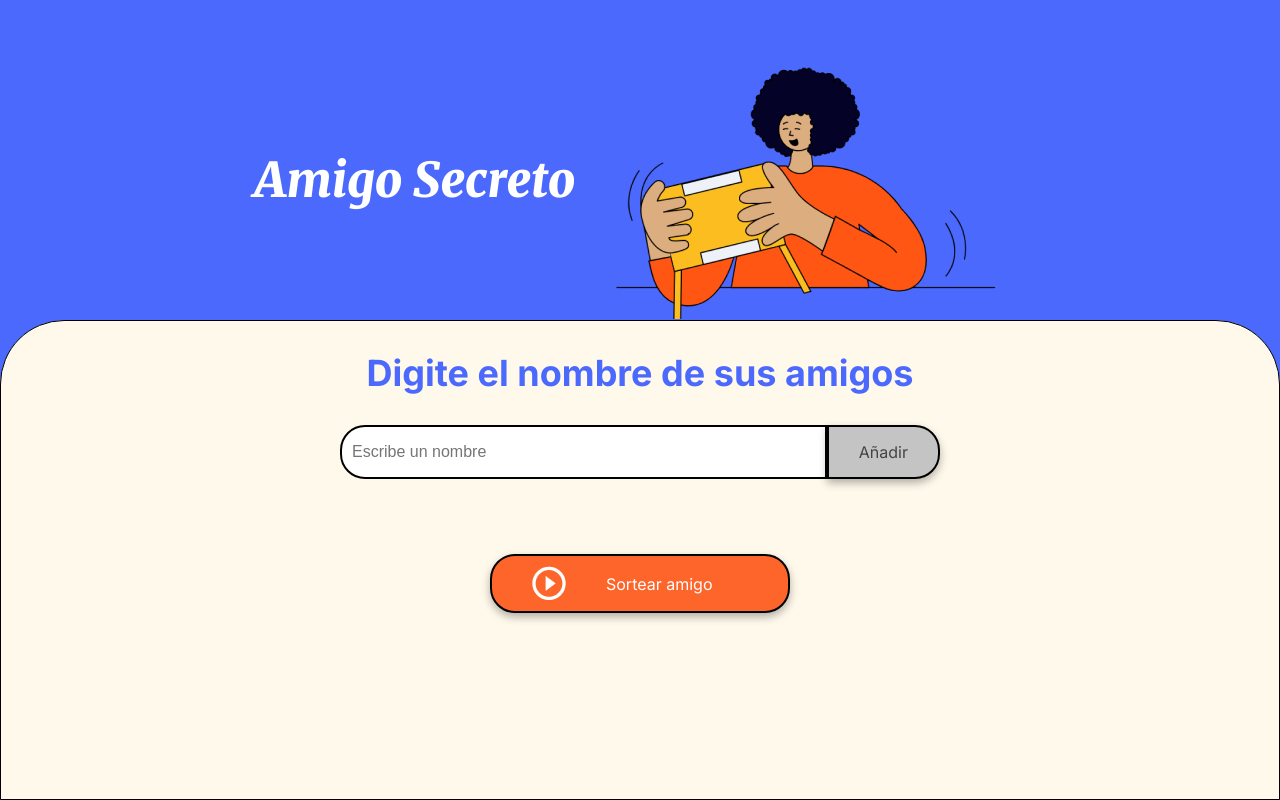
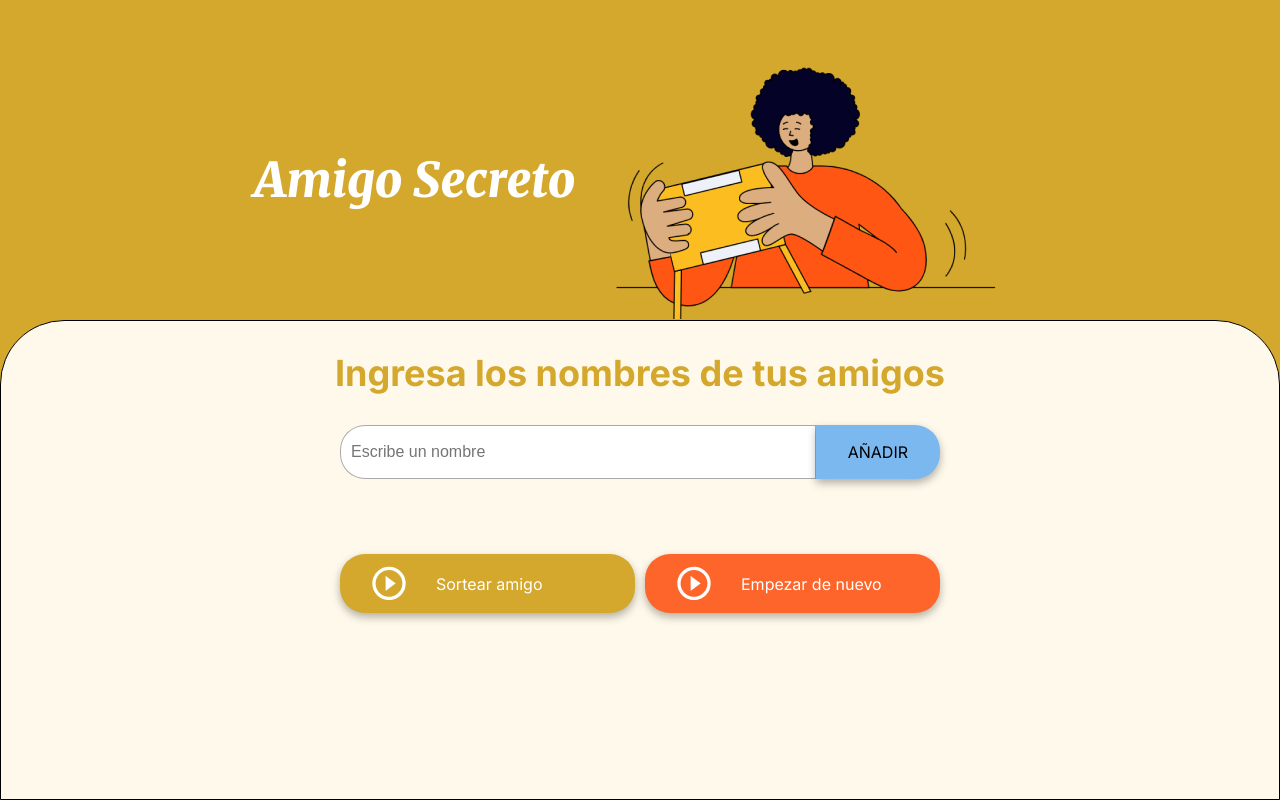
Before and after one commit to FeddericoGarcia/one-alura_secret-friend-challenge, a plain HTML site: page index.html in a window 1280 px wide. Drawn offline with Linux system fonts and the light colour scheme.

Commit message:
Complete challenge

```diff
--- a/app.js
+++ b/app.js
@@ -1 +1,45 @@
-// El principal objetivo de este desafío es fortalecer tus habilidades en lógica de programación. Aquí deberás desarrollar la lógica para resolver el problema.
+let listaAmigos = [];
+
+let agregarAmigo = () =>{
+    let nombre = document.getElementById('amigo').value;
+
+    if(validarInput( nombre )){
+        listaAmigos.push( nombre.toUpperCase() );
+        document.getElementById('amigo').value = '';
+        visualizarArray( listaAmigos );
+        console.log(listaAmigos)
+    }
+}
+
+let validarInput = ( nombre ) =>{
+
+    if( nombre.trim() === '' ){
+        alert('Por favor, escribí el nombre de un amigo');
+        return false;
+    }
+    return true;
+}
+
+let visualizarArray = ( listaAmigos ) =>{
+    let mostrarLista = document.getElementById('listaAmigos');
+    mostrarLista.innerHTML = listaAmigos.map( nombre => `<li>${nombre}</li>`).join('\n');
+}
+
+let sortearAmigo = () =>{
+    let mostrarResultado = document.getElementById('resultado')
+
+    if( listaAmigos.length === 0 ){
+        alert('No hay amigos en la lista');
+        return;
+    }
+
+    let amigoSorteado = Math.floor(Math.random() * listaAmigos.length);
+    mostrarResultado.innerHTML = `El amigo sorteado es: ${listaAmigos[amigoSorteado]}`;
+}
+
+let borrarDatos = () =>{
+    listaAmigos = [];
+    document.getElementById('listaAmigos').innerHTML = '';
+    document.getElementById('amigo').value = '';
+    document.getElementById('resultado').innerHTML = '';
+}
--- a/index.html
+++ b/index.html
@@ -18,10 +18,10 @@
         </header>
 
         <section class="input-section">
-            <h2 class="section-title">Digite el nombre de sus amigos</h2>
+            <h2 class="section-title">Ingresa los nombres de tus amigos</h2>
             <div class="input-wrapper">
                 <input type="text" id="amigo" class="input-name" placeholder="Escribe un nombre">
-                <button class="button-add" onclick="agregarAmigo()">Añadir</button>
+                <button class="button-add" onclick="agregarAmigo()">AÑADIR</button>
             </div>
 
             <ul id="listaAmigos" class="name-list" aria-labelledby="listaAmigos" role="list"></ul>
@@ -32,6 +32,10 @@
                     <img src="assets/play_circle_outline.png" alt="Ícono para sortear">
                     Sortear amigo
                 </button>
+                <button class="button-clear" onclick="borrarDatos()" aria-label="Borrar datos cargados">
+                    <img src="assets/play_circle_outline.png" alt="Ícono para sortear">
+                    Empezar de nuevo
+                </button>
             </div>
         </section>
     </main>
--- a/style.css
+++ b/style.css
@@ -1,9 +1,11 @@
 :root {
-    --color-primary: #4B69FD;
+    --color-primary: #d4a82d;
     --color-secondary: #FFF9EB;
-    --color-tertiary: #C4C4C4;
-    --color-button: #fe652b;
-    --color-button-hover: #e55720;
+    --color-tertiary: #7cb8f0;
+    --color-button: #d4a82d;
+    --color-button-hover: #be982d;
+    --color-button-2: #fe652b;
+    --color-button-hover-2: #d85728;
     --color-text: #444444;
     --color-white: #FFFFFF;
 }
@@ -82,26 +84,20 @@ body {
 .input-name {
     width: 100%;
     padding: 10px;
-    border: 2px solid #000;
+    border: 1px solid #0005;
     border-radius: 25px 0 0 25px;
     font-size: 16px;
 }
 
-.button-container {
-    width: 300px;
-    justify-content: center;
+.input-name:focus {
+    outline: 1px solid var(--color-tertiary);
 }
 
-/* Estilos de entrada de texto */
-.input-title {
-    flex: 1;
-    padding: 10px 15px;
-    font-size: 16px;
-    border: 2px solid #333;
-    border-right: none;
-    border-radius: 25px 0 0 25px;
-    font-family: "Merriweather", serif;
-    box-shadow: 0 4px 8px rgba(0, 0, 0, 0.3);
+.button-container {
+    width: 600px;
+    display: flex;
+    gap: 10px;
+    justify-content: center;
 }
 
 /* Estilos de botón */
@@ -109,7 +105,7 @@ button {
     padding: 15px 30px;
     font-family: "Inter", sans-serif;
     font-size: 16px;
-    border: 2px solid #000;
+    border: 2px solid transparent;
     border-radius: 25px;
     box-shadow: 0 4px 8px rgba(0, 0, 0, 0.3);
     cursor: pointer;
@@ -117,12 +113,12 @@ button {
 
 .button-add {
     background-color: var(--color-tertiary);
-    color: var(--color-text);
+    color: #000;
     border-radius: 0 25px 25px 0;
 }
 
 .button-add:hover {
-    background-color: #a1a1a1;
+    background-color: #96c6f3;
 }
 
 /* Listas */
@@ -147,16 +143,37 @@ ul {
     display: flex;
     align-items: center;
     width: 100%;
-    padding: 10px 40px;
+    padding: 10px 30px;
     color: var(--color-white);
     background-color: var(--color-button);
     font-size: 16px;
 }
 
 .button-draw img {
-    margin-right: 40px;
+    margin-right: 30px;
 }
 
 .button-draw:hover {
     background-color: var(--color-button-hover);
+    box-shadow: 0 8px 10px rgba(0, 0, 0, 0.2);
 }
+
+/* Botón de empezar de nuevo */
+.button-clear {
+    display: flex;
+    align-items: center;
+    width: 100%;
+    padding: 10px 30px;
+    color: var(--color-white);
+    background-color: var(--color-button-2);
+    font-size: 16px;
+}
+
+.button-clear img {
+    margin-right: 30px;
+}
+
+.button-clear:hover {
+    background-color: var(--color-button-hover-2);
+    box-shadow: 0 8px 10px rgba(0, 0, 0, 0.2);
+}
```
Also changed, not shown: 1 other file.
